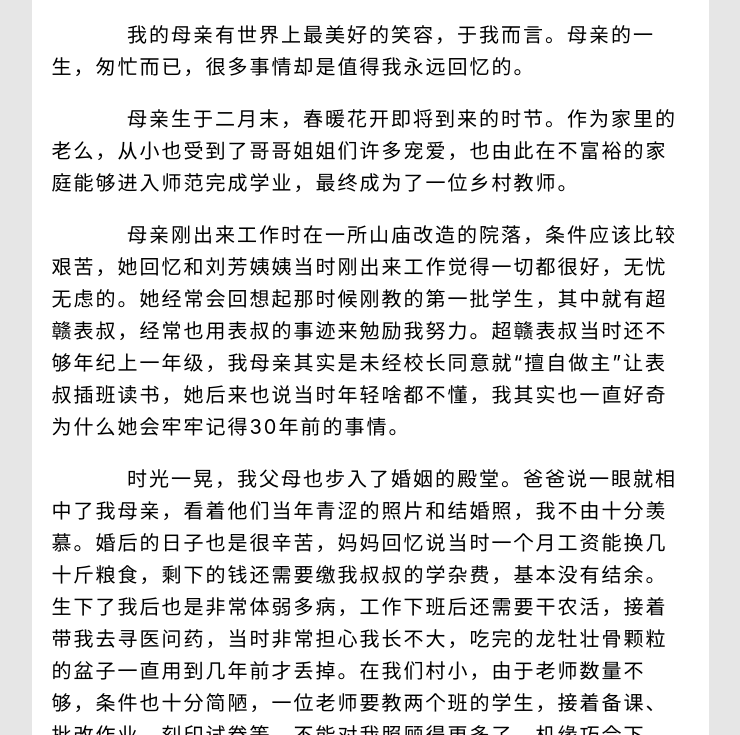
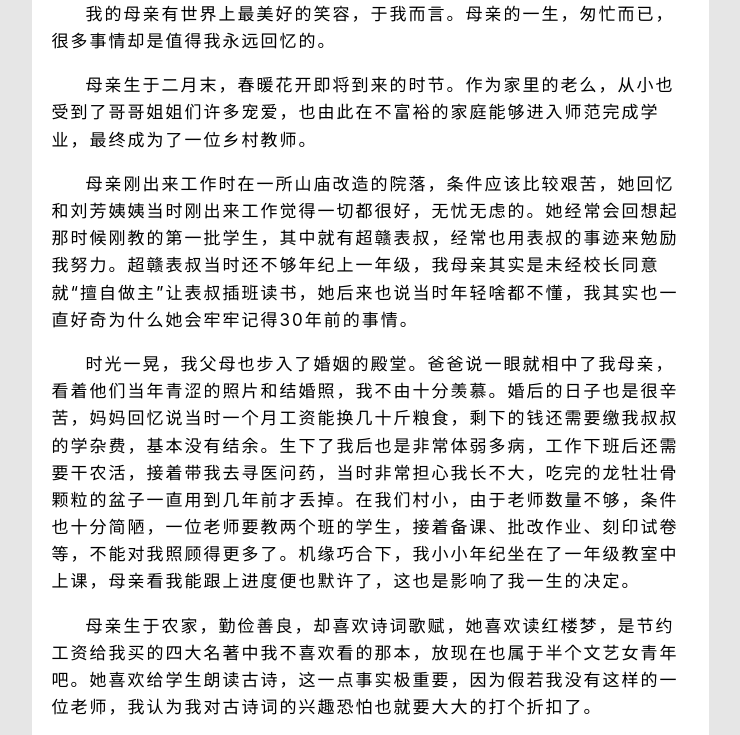
Before and after one commit to sbyps/sbyps.github.io, a plain HTML site: page mother/index.html in a window 1280 px wide. Shown: the part 119-854 px from the top of the page, without its empty margins (270-1010 px from the left). Drawn offline with Linux system fonts and the light colour scheme.

Commit message:
fix: style

```diff
--- a/mother/index.html
+++ b/mother/index.html
@@ -2,6 +2,7 @@
 <html>
   <head>
     <meta charset="UTF-8" />
+    <meta name="viewport" content="width=device-width, initial-scale=1, maximum-scale=1, minimum-scale=1, user-scalable=no">
     <title>我的母亲</title>
   </head>
   <style>
@@ -14,7 +15,7 @@
       padding: 0px;
       margin: 0px;
       background-color: #e6e6e6;
-      font-size: 20px;
+      font-size: 17px;
       font-family: -apple-system, BlinkMacSystemFont, "Helvetica Neue", "PingFang SC", "Hiragino Sans GB",
         "Microsoft YaHei UI", "Microsoft YaHei", Arial, sans-serif;
     }
@@ -33,7 +34,7 @@
       text-align: center;
     }
     p {
-      text-indent: 2cm;
+      text-indent: 2em;
     }
     .author,
     .date {
```
